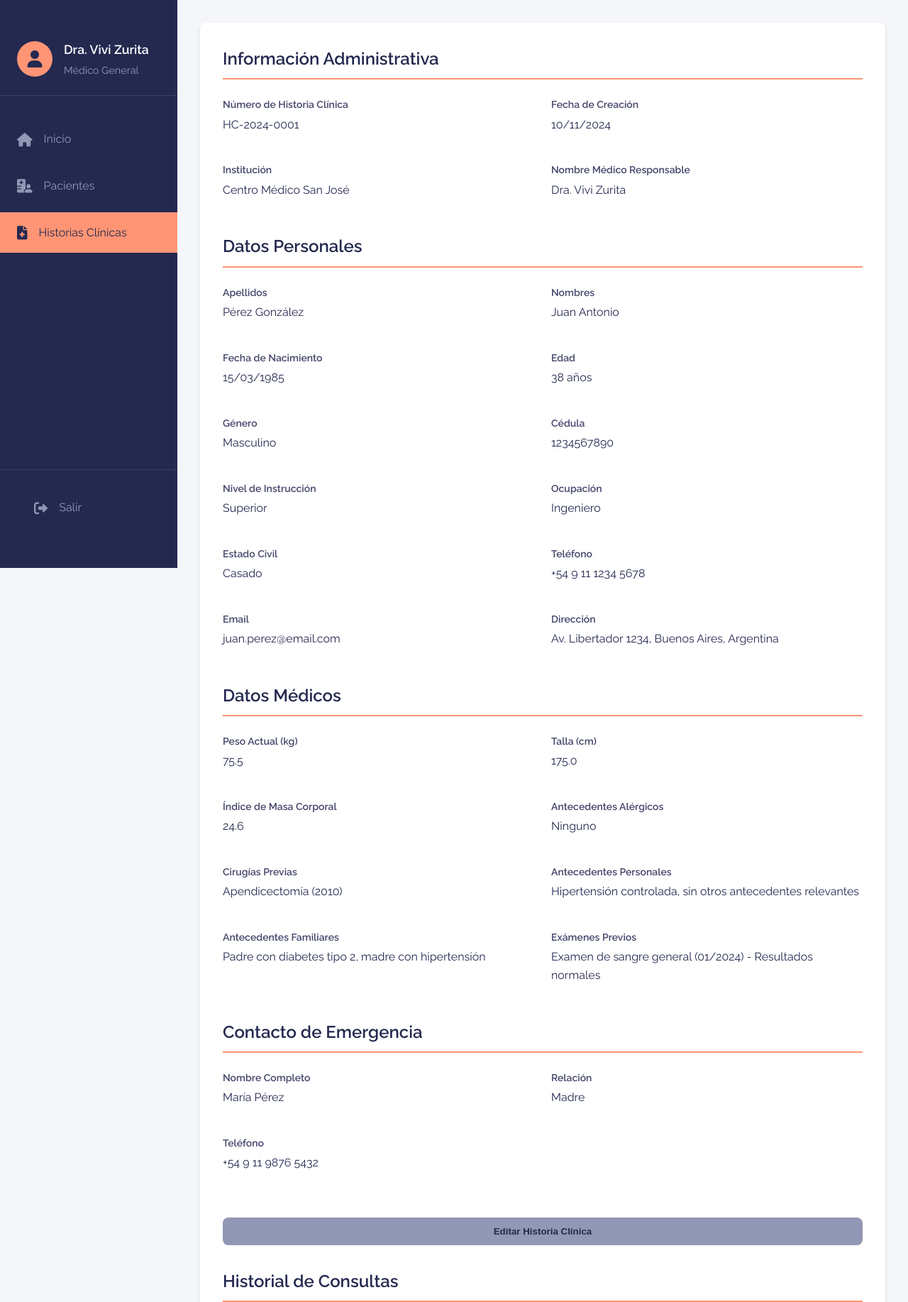
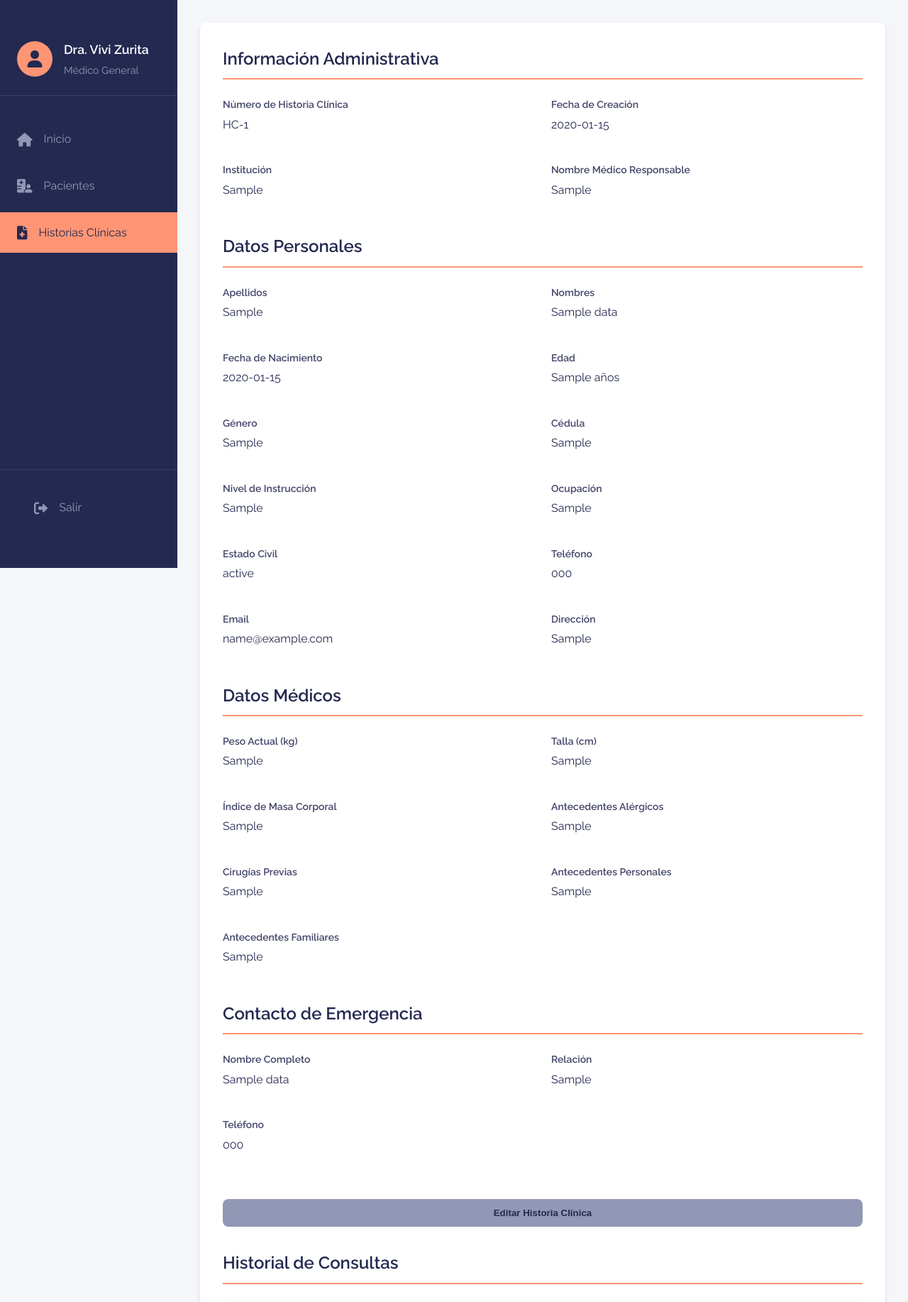
Before and after one commit to dani05ela/tesisfinal, a CodeIgniter 4 app: the page made by app/Views/modulohistoriasclinicas/historiaclinica.php in a window 1280 px wide. Shown: the top 1834 px of the page at 71% size. Run offline with PHP 8.4 and a stand-in for CodeIgniter, Linux system fonts and the light colour scheme; the template is opened without the code that fills it: most values are stand-ins (such as "Sample title", 1, 10 or a date in 2020); some libraries are stand-ins or nearby versions.

Commit message:
Feat: Add funcionality in buscarpaciente and historiaclinica VIEWS

```diff
--- a/app/Config/Autoload.php
+++ b/app/Config/Autoload.php
@@ -90,5 +90,5 @@ class Autoload extends AutoloadConfig
      *
      * @var list<string>
      */
-    public $helpers = [];
+    public $helpers = ['url', 'form', 'session'];
 }
--- a/app/Config/Routes.php
+++ b/app/Config/Routes.php
@@ -32,6 +32,6 @@ $routes->post('filtrarPacientes', 'PacienteController::filtrarPacientes');
 
 // Historias clínicas
 $routes->post('resumenpaciente', 'HistoriaClinica::resumenpaciente');
-$routes->get('historiaclinica', 'HistoriaClinica::historiaclinica');
+$routes->post('historiaclinica', 'HistoriaClinica::historiaclinica');
 $routes->get('nuevacita', 'HistoriaClinica::nuevacita');
 $routes->get('receta', 'HistoriaClinica::receta');
--- a/app/Views/modulohistoriasclinicas/historiaclinica.php
+++ b/app/Views/modulohistoriasclinicas/historiaclinica.php
@@ -1,5 +1,6 @@
 <!DOCTYPE html>
 <html lang="es">
+
 <head>
     <meta charset="UTF-8">
     <meta name="viewport" content="width=device-width, initial-scale=1.0">
@@ -9,6 +10,7 @@
     <link rel="stylesheet" href="https://cdnjs.cloudflare.com/ajax/libs/font-awesome/6.0.0/css/all.min.css">
     <link href="https://fonts.googleapis.com/css2?family=Raleway:wght@400;600&display=swap" rel="stylesheet">
 </head>
+
 <body>
     <!-- Sidebar -->
     <nav class="sidebar">
@@ -60,19 +62,19 @@
                 <div class="form-grid">
                     <div class="info-item">
                         <span class="info-label">Número de Historia Clínica</span>
-                        <span class="info-value">HC-2024-0001</span>
+                        <span class="info-value"><?= 'HC-' . esc($data['info_id']); ?></span>
                     </div>
                     <div class="info-item">
                         <span class="info-label">Fecha de Creación</span>
-                        <span class="info-value">10/11/2024</span>
+                        <span class="info-value"><?= esc($data['info_fechacreacion']); ?></span>
                     </div>
                     <div class="info-item">
                         <span class="info-label">Institución</span>
-                        <span class="info-value">Centro Médico San José</span>
+                        <span class="info-value"><?= esc($data['info_institucion']); ?></span>
                     </div>
                     <div class="info-item">
                         <span class="info-label">Nombre Médico Responsable</span>
-                        <span class="info-value">Dra. Vivi Zurita</span>
+                        <span class="info-value"><?= esc($data['info_medicoresponsable']); ?></span>
                     </div>
                 </div>
             </div>
@@ -83,51 +85,51 @@
                 <div class="form-grid">
                     <div class="info-item">
                         <span class="info-label">Apellidos</span>
-                        <span class="info-value">Pérez González</span>
+                        <span class="info-value"><?= esc($data['pac_apellidos']); ?></span>
                     </div>
                     <div class="info-item">
                         <span class="info-label">Nombres</span>
-                        <span class="info-value">Juan Antonio</span>
+                        <span class="info-value"><?= esc($data['pac_nombres']); ?></span>
                     </div>
                     <div class="info-item">
                         <span class="info-label">Fecha de Nacimiento</span>
-                        <span class="info-value">15/03/1985</span>
+                        <span class="info-value"><?= esc($data['pac_fechanacimiento']); ?></span>
                     </div>
                     <div class="info-item">
                         <span class="info-label">Edad</span>
-                        <span class="info-value">38 años</span>
+                        <span class="info-value"><?= esc($data['pac_edad']); ?> años</span>
                     </div>
                     <div class="info-item">
                         <span class="info-label">Género</span>
-                        <span class="info-value">Masculino</span>
+                        <span class="info-value"><?= esc($data['pac_genero']); ?></span>
                     </div>
                     <div class="info-item">
                         <span class="info-label">Cédula</span>
-                        <span class="info-value">1234567890</span>
+                        <span class="info-value"><?= esc($data['pac_cedula']); ?></span>
                     </div>
                     <div class="info-item">
                         <span class="info-label">Nivel de Instrucción</span>
-                        <span class="info-value">Superior</span>
+                        <span class="info-value"><?= esc($data['pac_nivelinstruccion']); ?></span>
                     </div>
                     <div class="info-item">
                         <span class="info-label">Ocupación</span>
-                        <span class="info-value">Ingeniero</span>
+                        <span class="info-value"><?= esc($data['pac_ocupacion']); ?></span>
                     </div>
                     <div class="info-item">
                         <span class="info-label">Estado Civil</span>
-                        <span class="info-value">Casado</span>
+                        <span class="info-value"><?= esc($data['pac_estadocivil']); ?></span>
                     </div>
                     <div class="info-item">
                         <span class="info-label">Teléfono</span>
-                        <span class="info-value">+54 9 11 1234 5678</span>
+                        <span class="info-value"><?= esc($data['pac_telefono']); ?></span>
                     </div>
                     <div class="info-item">
                         <span class="info-label">Email</span>
-                        <span class="info-value">juan.perez@email.com</span>
+                        <span class="info-value"><?= esc($data['pac_email']); ?></span>
                     </div>
                     <div class="info-item full-width">
                         <span class="info-label">Dirección</span>
-                        <span class="info-value">Av. Libertador 1234, Buenos Aires, Argentina</span>
+                        <span class="info-value"><?= esc($data['pac_direccion']); ?></span>
                     </div>
                 </div>
             </div>
@@ -138,35 +140,31 @@
                 <div class="form-grid">
                     <div class="info-item">
                         <span class="info-label">Peso Actual (kg)</span>
-                        <span class="info-value">75.5</span>
+                        <span class="info-value"><?= esc($data['pac_peso']); ?></span>
                     </div>
                     <div class="info-item">
                         <span class="info-label">Talla (cm)</span>
-                        <span class="info-value">175.0</span>
+                        <span class="info-value"><?= esc($data['pac_talla']); ?></span>
                     </div>
                     <div class="info-item">
                         <span class="info-label">Índice de Masa Corporal</span>
-                        <span class="info-value">24.6</span>
+                        <span class="info-value"><?= esc($data['pac_imc']); ?></span>
                     </div>
                     <div class="info-item full-width">
                         <span class="info-label">Antecedentes Alérgicos</span>
-                        <span class="info-value">Ninguno</span>
+                        <span class="info-value"><?= esc($data['pac_antecedentesalergicos']); ?></span>
                     </div>
                     <div class="info-item full-width">
                         <span class="info-label">Cirugías Previas</span>
-                        <span class="info-value">Apendicectomía (2010)</span>
+                        <span class="info-value"><?= esc($data['pac_cirugias']); ?></span>
                     </div>
                     <div class="info-item full-width">
                         <span class="info-label">Antecedentes Personales</span>
-                        <span class="info-value">Hipertensión controlada, sin otros antecedentes relevantes</span>
+                        <span class="info-value"><?= esc($data['pac_antecedentespersonales']); ?></span>
                     </div>
                     <div class="info-item full-width">
                         <span class="info-label">Antecedentes Familiares</span>
-                        <span class="info-value">Padre con diabetes tipo 2, madre con hipertensión</span>
-                    </div>
-                    <div class="info-item full-width">
-                        <span class="info-label">Exámenes Previos</span>
-                        <span class="info-value">Examen de sangre general (01/2024) - Resultados normales</span>
+                        <span class="info-value"><?= esc($data['pac_antecedentesfamiliares']); ?></span>
                     </div>
                 </div>
             </div>
@@ -177,21 +175,28 @@
                 <div class="form-grid">
                     <div class="info-item">
                         <span class="info-label">Nombre Completo</span>
-                        <span class="info-value">María Pérez</span>
+                        <span class="info-value"><?= esc($data['pac_nombreemergencia']); ?></span>
                     </div>
                     <div class="info-item">
                         <span class="info-label">Relación</span>
-                        <span class="info-value">Madre</span>
+                        <span class="info-value"><?= esc($data['pac_relacionemergencia']); ?></span>
                     </div>
                     <div class="info-item">
                         <span class="info-label">Teléfono</span>
-                        <span class="info-value">+54 9 11 9876 5432</span>
+                        <span class="info-value"><?= esc($data['pac_telefonoemergencia']); ?></span>
                     </div>
                 </div>
             </div>
 
+
             <!-- Botón Editar Historia Clínica -->
-            <button class="btn btn-secondary">Editar Historia Clínica</button>
+
+            <form action="<?= base_url('/resumenpaciente'); ?>" method="post" style="display: inline;">
+                <input type="hidden" name="pac_id" value="<?= esc($data['pac_id']); ?>">
+                <button class="btn btn-secondary" type="submit">Editar Historia Clínica</button>
+            </form>
+
+
 
             <!-- Historial de Consultas -->
             <div class="consultation-history">
@@ -215,4 +220,5 @@
         </div>
     </div>
 </body>
+
 </html>
```
Also changed, not shown: app/Controllers/HistoriaClinica.php (+23 -5 lines), app/Views/modulohistoriasclinicas/resumenpaciente.php (+35 -3 lines).
